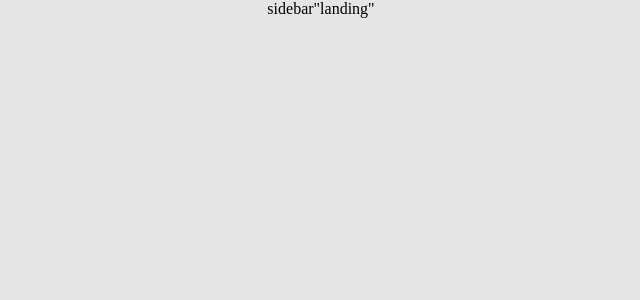
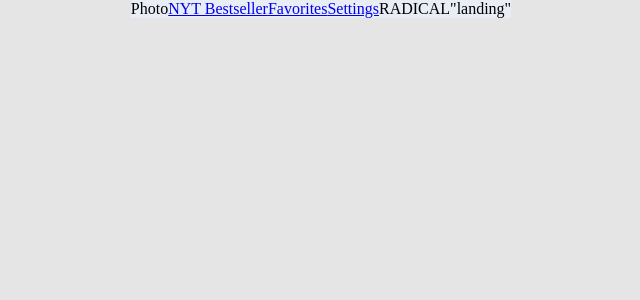
Before and after one commit to maciej-skurznica/BookLibrary, a React (Vite) app: page / in a window 1280 px wide. Shown: the top 300 px of the page, without its empty margins (319-959 px from the left). Built offline with nearby package versions, Linux system fonts and the light colour scheme.

Commit message:
BL-1 implement functionality

```diff
--- a/src/App.tsx
+++ b/src/App.tsx
@@ -1,18 +1,19 @@
-import { BrowserRouter, Route, Routes } from "react-router-dom";
-import { Landing, Sidebar } from "src/components";
 import { GlobalStyle } from "src/styles/global";
 import { primaryTheme } from "src/styles/themes";
 import { ThemeProvider } from "styled-components";
+import { BrowserRouter, Route, Routes } from "react-router-dom";
+import { Landing, Sidebar } from "src/components";
 
 function App() {
   return (
     <ThemeProvider theme={primaryTheme}>
       <BrowserRouter>
         <GlobalStyle />
-        <Sidebar />
-        <Routes>
-          <Route path="/" element={<Landing />} />
-        </Routes>
+        <Sidebar>
+          <Routes>
+            <Route path="/" element={<Landing />} />
+          </Routes>
+        </Sidebar>
       </BrowserRouter>
     </ThemeProvider>
   );
--- a/src/components/Sidebar/Sidebar.styles.ts
+++ b/src/components/Sidebar/Sidebar.styles.ts
@@ -1,5 +1,17 @@
+import { Div } from "src/ui";
 import styled from "styled-components";
 
-export const Container = styled.div`
-  background: #e9edf6;
+export const Container = styled(Div)`
+  max-width: 1440px;
+  background-color: ${({ theme }) => theme.lightNavy};
 `;
+
+export const Navbar = styled(Div)``;
+
+export const User = styled(Div)``;
+
+export const Links = styled(Div)``;
+
+export const MainCompartment = styled(Div)``;
+
+export const TopBanner = styled(Div)``;
--- a/src/components/Sidebar/Sidebar.tsx
+++ b/src/components/Sidebar/Sidebar.tsx
@@ -1,9 +1,35 @@
 import { FunctionComponent } from "react";
+import { Link } from "react-router-dom";
+import {
+  Container,
+  Links,
+  MainCompartment,
+  Navbar,
+  TopBanner,
+  User
+} from "./Sidebar.styles";
 
-interface SidebarProps {}
+interface SidebarProps {
+  children: React.ReactNode;
+}
 
-const Sidebar: FunctionComponent<SidebarProps> = () => {
-  return <>sidebar</>;
+const Sidebar: FunctionComponent<SidebarProps> = (props) => {
+  return (
+    <Container>
+      <Navbar>
+        <User>Photo</User>
+        <Links>
+          <Link to="/bestsellers">NYT Bestseller</Link>
+          <Link to="/favorites">Favorites</Link>
+          <Link to="/settings">Settings</Link>
+        </Links>
+      </Navbar>
+      <MainCompartment>
+        <TopBanner>RADICAL</TopBanner>
+        {props.children}
+      </MainCompartment>
+    </Container>
+  );
 };
 
 export default Sidebar;
--- /dev/null
+++ b/src/ui/index.ts
@@ -0,0 +1 @@
+export { default as Div } from "./styledDiv";
--- /dev/null
+++ b/src/ui/styledDiv.ts
@@ -0,0 +1,14 @@
+import styled from "styled-components";
+
+const Div = styled.div<{
+  direction?: string;
+  justify?: string;
+  align?: string;
+}>`
+  display: flex;
+  flex-direction: ${(props) => props.direction || "row"};
+  justify-content: ${(props) => props.justify || "center"};
+  align-items: ${(props) => props.align || "center"};
+`;
+
+export default Div;
```
Also changed, not shown: .eslintrc.json.
